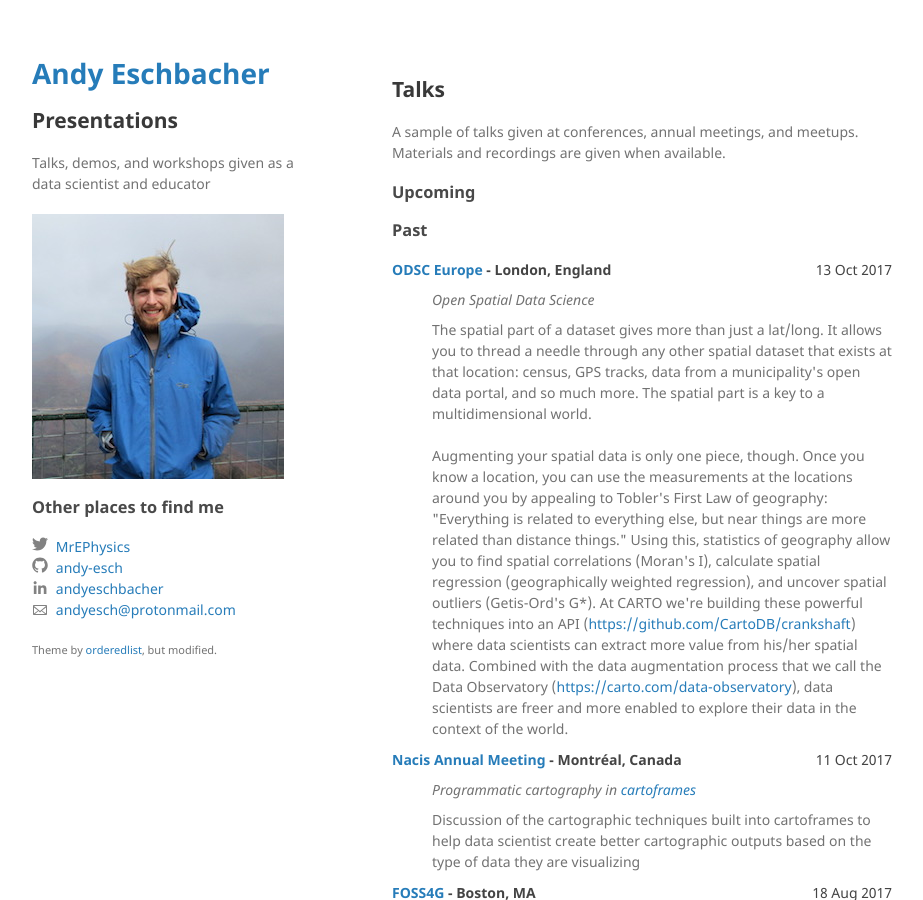
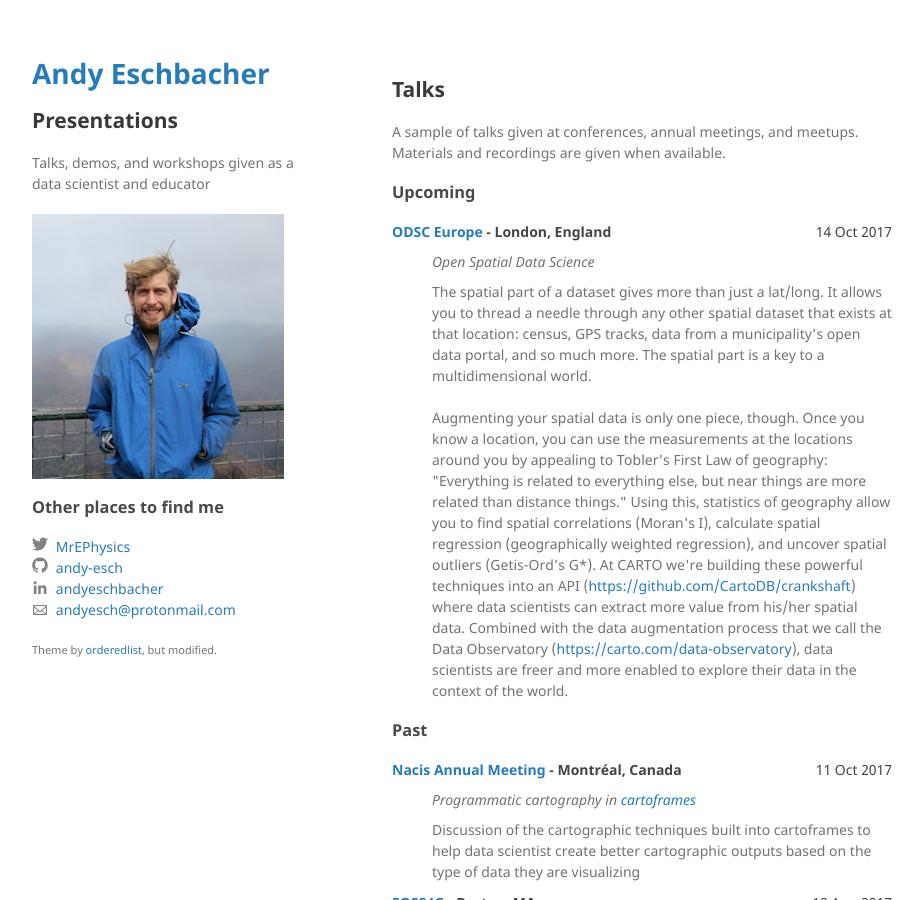
Before and after one commit to andy-esch/andy-esch.github.io, a Jekyll site: the page built from presentations.md, in a window 1280 px wide and 900 px high. Shown: the whole window, without its empty margins (178-1101 px from the left). Built offline with Jekyll 4.4.1, drawn with Linux system fonts in a browser that asks for light colours.

Commit message:
updates date for odsc talk

```diff
--- a/_data/talks.json
+++ b/_data/talks.json
@@ -1,7 +1,7 @@
 [{
 	"name": "ODSC Europe",
 	"location": "London, England",
-	"date": "2017-10-13",
+	"date": "2017-10-14",
 	"title": "Open Spatial Data Science",
 	"slides_url": "",
 	"conf_url": "https://www.odsc.com/london",
```
